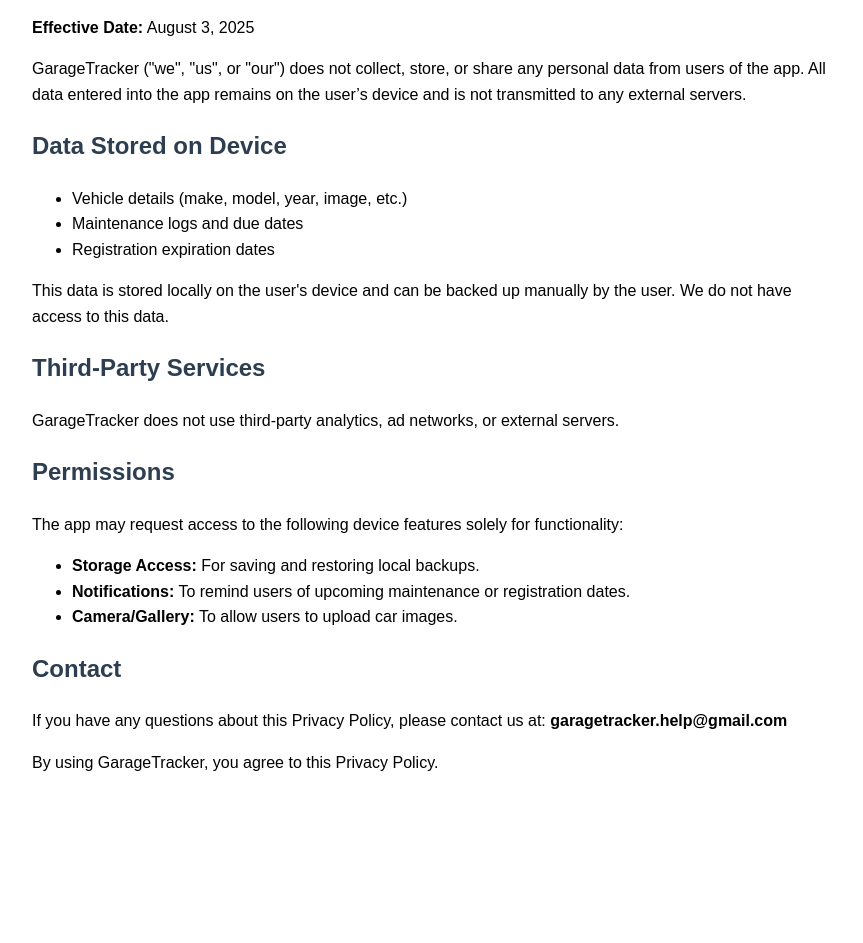
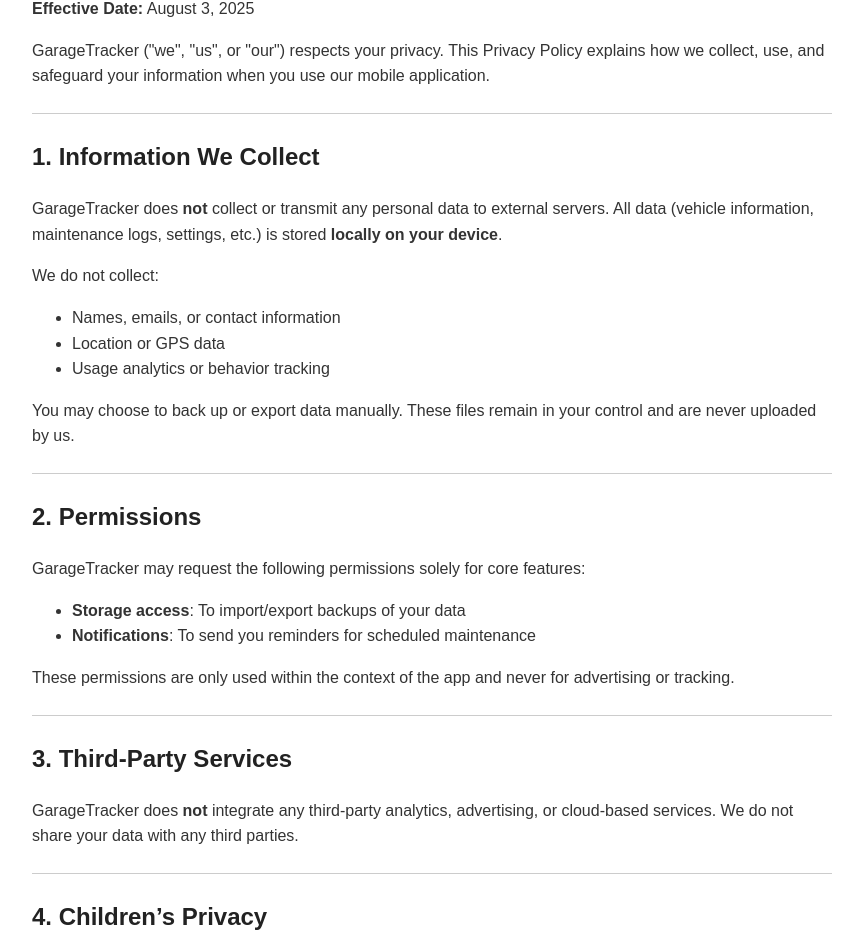
Before and after one commit to Garagetracker/garagetracker-privacy-policy, a plain HTML site: page index.html in a window 1280 px wide. Shown: the part 98-1041 px from the top of the page, without its empty margins (208-1071 px from the left). Before the commit the page ends 913 px from the top, so only its background shows below. Drawn offline with Linux system fonts and the light colour scheme.

Commit message:
Add files via upload

```diff
--- a/index.html
+++ b/index.html
@@ -1,51 +1,93 @@
-
 <!DOCTYPE html>
 <html lang="en">
 <head>
     <meta charset="UTF-8">
     <meta name="viewport" content="width=device-width, initial-scale=1.0">
-    <title>GarageTracker Privacy Policy</title>
+    <title>Privacy Policy – GarageTracker</title>
     <style>
         body {
             font-family: Arial, sans-serif;
+            line-height: 1.6;
+            margin: 20px auto;
             max-width: 800px;
-            margin: 40px auto;
-            padding: 0 20px;
-            line-height: 1.6;
+            padding: 0 16px;
+            color: #333;
+            background-color: #fff;
         }
         h1, h2 {
-            color: #2c3e50;
+            color: #222;
+        }
+        hr {
+            border: none;
+            border-top: 1px solid #ccc;
+            margin: 24px 0;
+        }
+        code {
+            background-color: #f4f4f4;
+            padding: 2px 4px;
+            font-size: 90%;
         }
     </style>
 </head>
 <body>
-    <h1>Privacy Policy</h1>
+    <h1>Privacy Policy – GarageTracker</h1>
     <p><strong>Effective Date:</strong> August 3, 2025</p>
 
-    <p>GarageTracker ("we", "us", or "our") does not collect, store, or share any personal data from users of the app. All data entered into the app remains on the user’s device and is not transmitted to any external servers.</p>
+    <p>GarageTracker ("we", "us", or "our") respects your privacy. This Privacy Policy explains how we collect, use, and safeguard your information when you use our mobile application.</p>
 
-    <h2>Data Stored on Device</h2>
+    <hr>
+
+    <h2>1. Information We Collect</h2>
+    <p>GarageTracker does <strong>not</strong> collect or transmit any personal data to external servers. All data (vehicle information, maintenance logs, settings, etc.) is stored <strong>locally on your device</strong>.</p>
+    <p>We do not collect:</p>
     <ul>
-        <li>Vehicle details (make, model, year, image, etc.)</li>
-        <li>Maintenance logs and due dates</li>
-        <li>Registration expiration dates</li>
+        <li>Names, emails, or contact information</li>
+        <li>Location or GPS data</li>
+        <li>Usage analytics or behavior tracking</li>
     </ul>
-    <p>This data is stored locally on the user's device and can be backed up manually by the user. We do not have access to this data.</p>
+    <p>You may choose to back up or export data manually. These files remain in your control and are never uploaded by us.</p>
 
-    <h2>Third-Party Services</h2>
-    <p>GarageTracker does not use third-party analytics, ad networks, or external servers.</p>
+    <hr>
 
-    <h2>Permissions</h2>
-    <p>The app may request access to the following device features solely for functionality:</p>
+    <h2>2. Permissions</h2>
+    <p>GarageTracker may request the following permissions solely for core features:</p>
     <ul>
-        <li><strong>Storage Access:</strong> For saving and restoring local backups.</li>
-        <li><strong>Notifications:</strong> To remind users of upcoming maintenance or registration dates.</li>
-        <li><strong>Camera/Gallery:</strong> To allow users to upload car images.</li>
+        <li><strong>Storage access</strong>: To import/export backups of your data</li>
+        <li><strong>Notifications</strong>: To send you reminders for scheduled maintenance</li>
     </ul>
+    <p>These permissions are only used within the context of the app and never for advertising or tracking.</p>
 
-    <h2>Contact</h2>
-    <p>If you have any questions about this Privacy Policy, please contact us at: <strong>garagetracker.help@gmail.com</strong></p>
+    <hr>
 
-    <p>By using GarageTracker, you agree to this Privacy Policy.</p>
+    <h2>3. Third-Party Services</h2>
+    <p>GarageTracker does <strong>not</strong> integrate any third-party analytics, advertising, or cloud-based services. We do not share your data with any third parties.</p>
+
+    <hr>
+
+    <h2>4. Children’s Privacy</h2>
+    <p>GarageTracker is not intended for children under the age of 13. We do not knowingly collect any data from children.</p>
+
+    <hr>
+
+    <h2>5. Data Security</h2>
+    <p>Your data remains on your device unless you choose to export it. We recommend setting a secure lock screen on your device to help protect this data.</p>
+
+    <hr>
+
+    <h2>6. Disclaimer</h2>
+    <p>GarageTracker is intended solely as a tool to assist users in organizing and logging their vehicle maintenance activities. It does not provide professional automotive advice, does not guarantee maintenance reminders will be delivered on time, and is not a substitute for the user's own responsibility to track and perform necessary vehicle maintenance.</p>
+    <p>By using this app, you agree that GarageTracker and its developers are not liable for any damages, accidents, or vehicle issues resulting from missed or improperly performed maintenance. Always consult your vehicle manufacturer or a qualified mechanic for service schedules and safety advice.</p>
+
+    <hr>
+
+    <h2>7. Contact Us</h2>
+    <p>If you have questions or concerns about this Privacy Policy, you may contact us at:</p>
+    <p><strong>📧 garagetrackersupport@gmail.com</strong></p>
+
+    <hr>
+
+    <h2>8. Policy Changes</h2>
+    <p>This Privacy Policy may be updated in the future. Changes will be posted on this page with a revised effective date.</p>
+    <p>We encourage users to check this page periodically for updates.</p>
 </body>
 </html>
```
